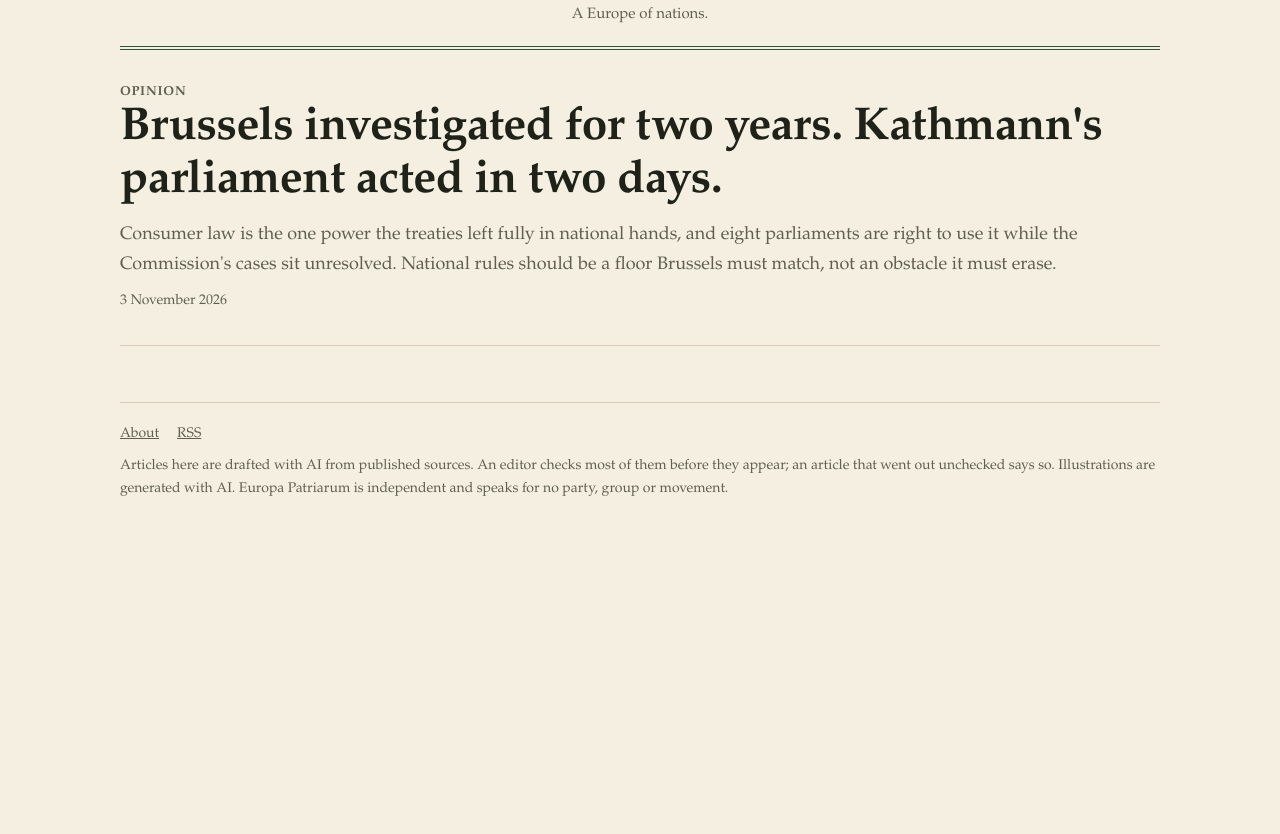
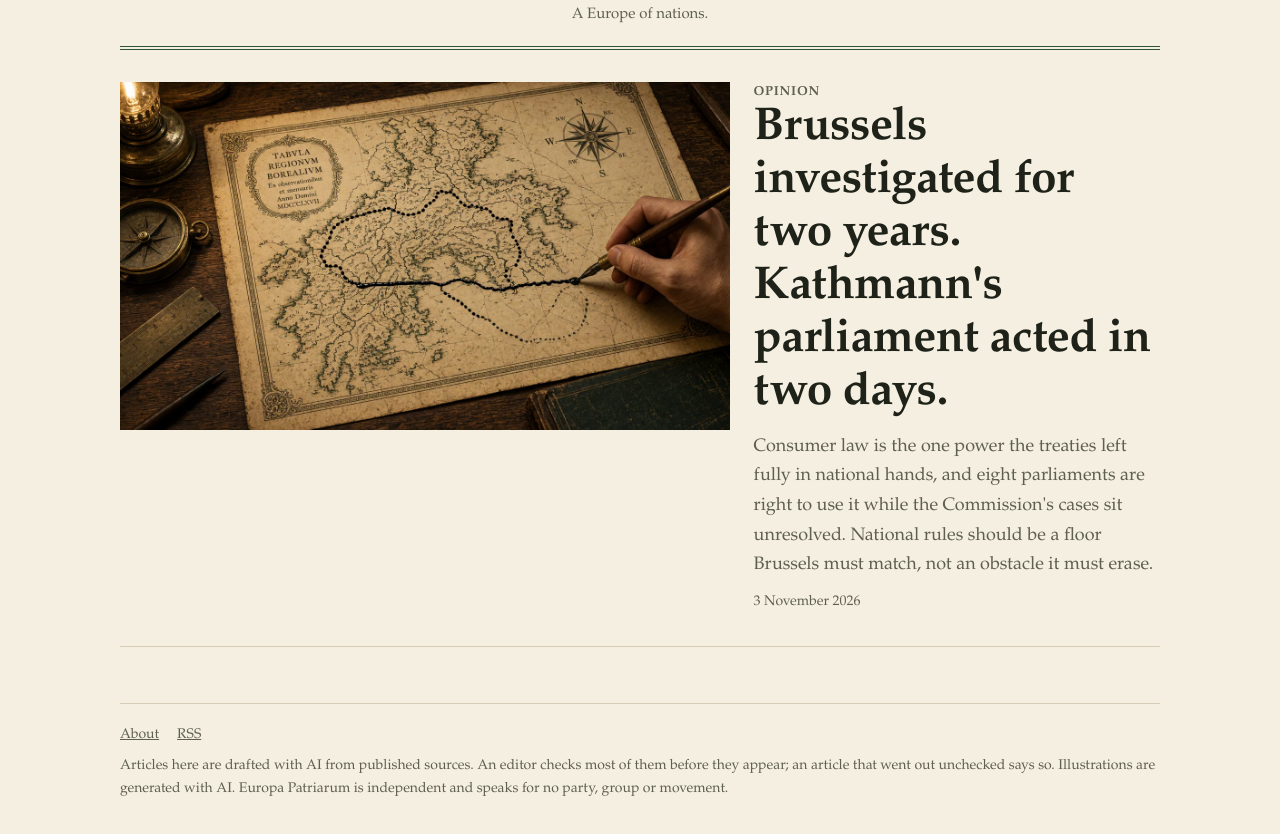
Before and after one commit to news-officina/europa-patriarum, a plain HTML site: page index.html in a window 1280 px wide. Shown: the part 94-928 px from the top of the page. Before the commit the page ends 800 px from the top, so only its background shows below. Drawn offline with Linux system fonts and the light colour scheme.

Commit message:
Update site

```diff
--- a/index.html
+++ b/index.html
@@ -22,8 +22,8 @@
 <p class="tagline">A Europe of nations.</p>
 </header>
 <main>
-<article class="lead">
-
+<article class="lead has-image">
+<a href="2026/11/brussels-investigated-for-two-years-kathmann-s-parliament-acted/"><img src="images/393f7a04-d25f-4e24-8761-8f41df0b166d.jpg" alt="On an antique map, a long meandering route peters out unfinished while a hand inks a short, bold route across it." width="1344" height="768" loading="lazy"></a>
 <div class="lead-text">
 
 <p class="kicker">Opinion</p>
```
Also changed, not shown: 2026/11/brussels-investigated-for-two-years-kathmann-s-parliament-acted/index.html (+3 -1 lines), images/393f7a04-d25f-4e24-8761-8f41df0b166d.jpg (added).
